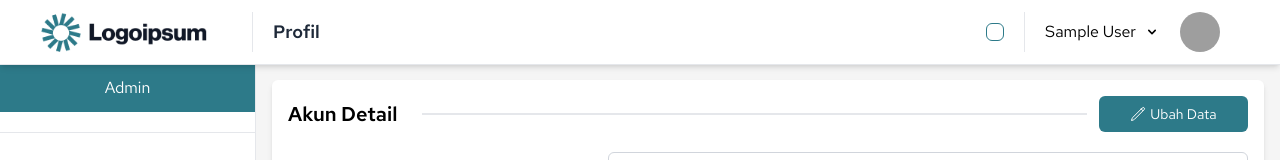
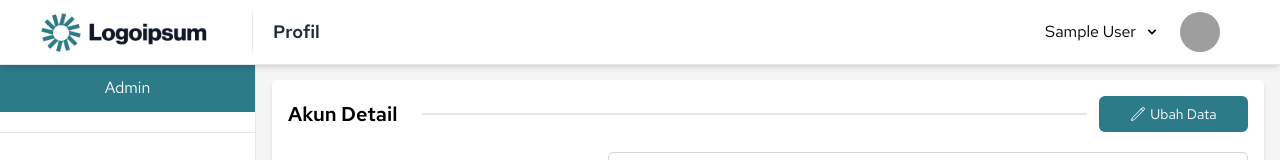
Before and after one commit to wamandaka/dashboard-iuran-warga, a React (Vite) app: page /dsb/prfl in a window 1280 px wide. Shown: the top 160 px of the page. Built offline with nearby package versions, Linux system fonts and the light colour scheme; sample sign-in values are in the browser's storage; grey boxes are pictures that could not be loaded.

Commit message:
fix: remove unused notification icon and clean up related code in Header component

```diff
--- a/src/layouts/Header.tsx
+++ b/src/layouts/Header.tsx
@@ -48,10 +48,10 @@ const Header = ({
             </h1>
           )}
           <div className="flex items-center justify-center gap-5">
-            <span className="flex items-center justify-center text-primary p-2 border border-primary rounded-md cursor-pointer">
-              {/* <HiBell size={20} /> */}
-            </span>
-            <div className="flex items-center px-5 gap-5 border-l border-gray-200 cursor-pointer">
+            {/* <span className="flex items-center justify-center text-primary p-2 border border-primary rounded-md cursor-pointer">
+              <HiBell size={20} />
+            </span> */}
+            <div className="flex items-center px-5 gap-5 cursor-pointer">
               <div className="flex items-center gap-2">
                 <p>{userData?.name}</p>
                 <HiChevronDown />
```
